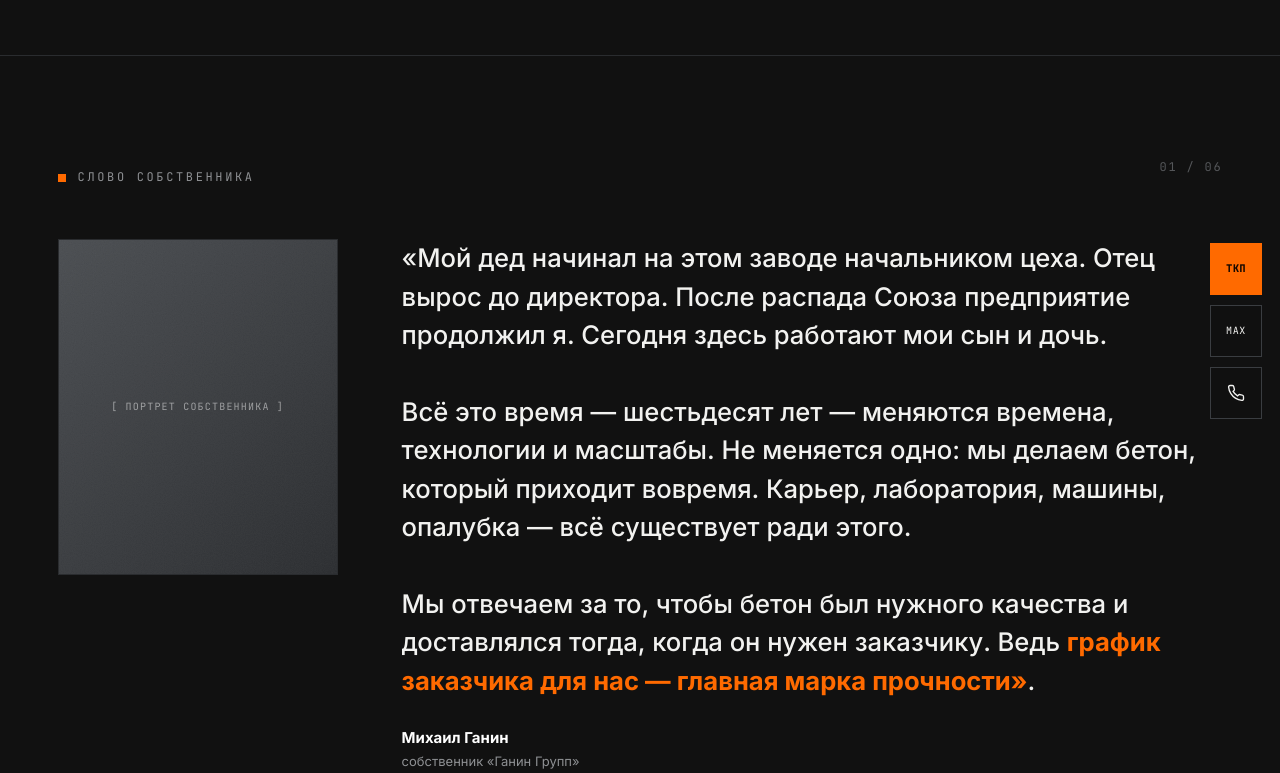
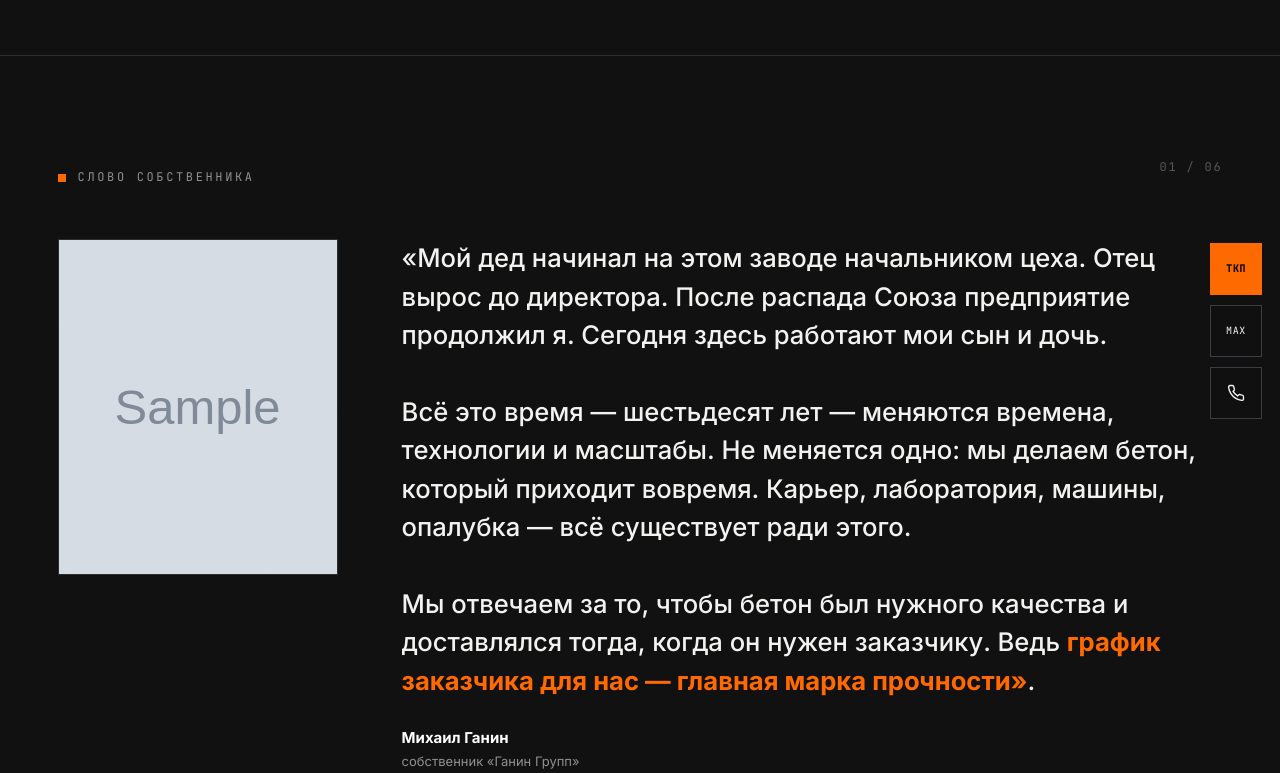
Before and after one commit to kmvit/ganingroup, a Django app: template templates/pages/o_gruppe.html in a window 1280 px wide. Shown: the part 363-1136 px from the top of the page. Run offline with Django 5.2, Linux system fonts and the light colour scheme; tables that the repository leaves empty hold one stand-in row (values such as "Sample post"); the template is opened without the code that fills it: values that come from a table or form of the project are taken from there, most other values are stand-ins (such as "Sample title", 1, 10 or a date in 2020); grey boxes marked "Sample" are stand-in pictures.

Commit message:
О группе: портрет собственника — из админки («Фото страницы»)
Блок «Слово собственника» брал портрет из заглушки вёрстки. Завёл его на
Page.photo страницы «О группе»: поле фото снова показывается в админке
с подсказкой «Портрет собственника в блоке „Слово собственника"».

Co-Authored-By: Claude Fable 5 <noreply@anthropic.com>

```diff
--- a/core/admin.py
+++ b/core/admin.py
@@ -116,6 +116,7 @@ class MenuItemAdmin(admin.ModelAdmin):
 # «Фото страницы» реально выводится не на всех страницах — только там, где в вёрстке
 # есть под него место. Для каждой такой страницы — своя подсказка, что это за фото.
 PAGE_PHOTO_HINT = {
+    'o_gruppe': 'Портрет собственника в блоке «Слово собственника».',
     'reshenie_zastroyshchikam': 'Фоновое фото в шапке страницы (за заголовком).',
     'reshenie_kommercheskoe':   'Фоновое фото в шапке страницы (за заголовком).',
     'reshenie_dorozhnikam':     'Фоновое фото в шапке страницы (за заголовком).',
--- a/templates/pages/o_gruppe.html
+++ b/templates/pages/o_gruppe.html
@@ -11,7 +11,7 @@
   <div class="wrap">
     <div class="sec-head"><p class="eyebrow">Слово собственника</p><span class="num">01 / 06</span></div>
     <div class="about-grid" style="grid-template-columns:280px 1fr;align-items:start">
-      <div class="pcard" style="pointer-events:none"><span class="ph" style="aspect-ratio:3/3.6"><i>[ портрет собственника ]</i></span></div>
+      <div class="pcard" style="pointer-events:none"><span class="ph" style="aspect-ratio:3/3.6">{% if page.photo %}<img src="{{ page.photo.url }}" alt="Михаил Ганин" style="width:100%;height:100%;object-fit:cover" />{% else %}<i>[ портрет собственника ]</i>{% endif %}</span></div>
       <div>
         <p class="big" style="font-size:clamp(18px,2vw,26px);line-height:1.5;font-weight:500;color:var(--paper)">«Мой дед начинал на этом заводе начальником цеха. Отец вырос до директора. После распада Союза предприятие продолжил я. Сегодня здесь работают мои сын и дочь.<br><br>Всё это время — шестьдесят лет — меняются времена, технологии и масштабы. Не меняется одно: мы делаем бетон, который приходит вовремя. Карьер, лаборатория, машины, опалубка — всё существует ради этого.<br><br>Мы отвечаем за то, чтобы бетон был нужного качества и доставлялся тогда, когда он нужен заказчику. Ведь <b style="color:var(--accent)">график заказчика для нас — главная марка прочности»</b>.</p>
         <div class="quote-who" style="margin-top:26px">
```
